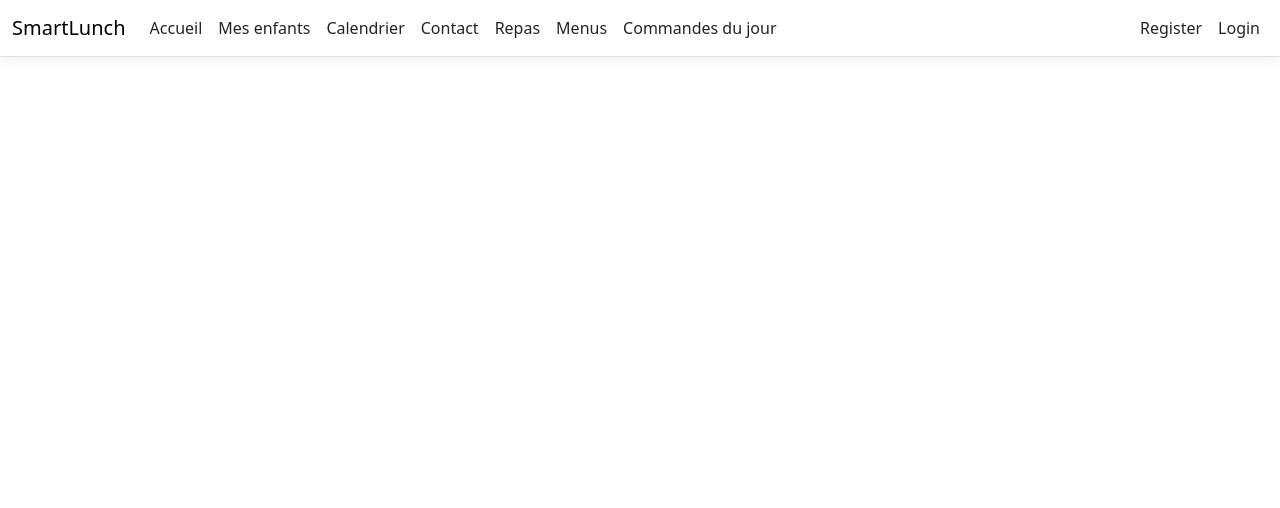
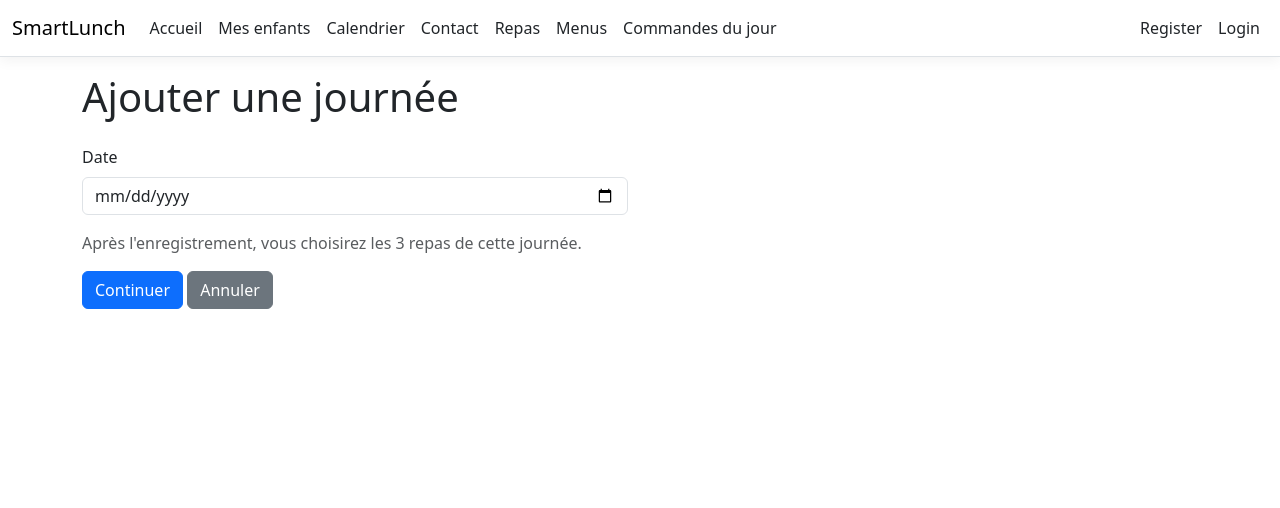
Before and after one commit to IsadoraEaston/SmartLunch, an ASP.NET Core app: page /Admin/DailyMenus/Create in a window 1280 px wide. Shown: the top 508 px of the page. Run offline with ASP.NET Core 8, Linux system fonts and the light colour scheme; the visitor is signed in with stand-in values (Sample User, id 1); style sheets or scripts are compiled from the project's sources; some libraries are stand-ins or nearby versions.

Commit message:
Ajoute la vue Create de la planification des menus

```diff
--- a/SmartLunch/Views/Admin/DailyMenus/Create.cshtml
+++ b/SmartLunch/Views/Admin/DailyMenus/Create.cshtml
@@ -1,5 +1,26 @@
-@*
-    For more information on enabling MVC for empty projects, visit https://go.microsoft.com/fwlink/?LinkID=397860
-*@
 @{
+    ViewData["Title"] = "Ajouter une journée";
 }
+
+<h1>Ajouter une journée</h1>
+
+<div class="row">
+    <div class="col-md-6">
+        <form method="post" action="/Admin/DailyMenus/Create">
+            @Html.AntiForgeryToken()
+            <div asp-validation-summary="All" class="text-danger"></div>
+
+            <div class="mb-3">
+                <label class="form-label" for="date">Date</label>
+                <input class="form-control" type="date" name="date" id="date" required />
+            </div>
+
+            <p class="text-muted">
+                Après l'enregistrement, vous choisirez les 3 repas de cette journée.
+            </p>
+
+            <button type="submit" class="btn btn-primary">Continuer</button>
+            <a class="btn btn-secondary" href="/Admin/DailyMenus">Annuler</a>
+        </form>
+    </div>
+</div>
```
